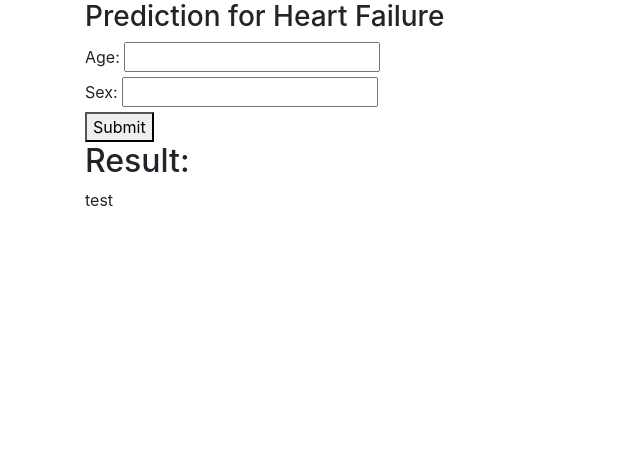
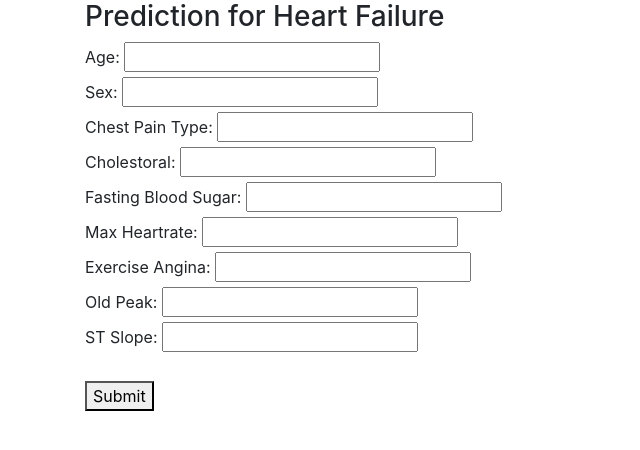
Before and after one commit to Ryclic/HealthcareAI, a Django app: page /prediction/ in a window 1280 px wide. Shown: the part 56-506 px from the top of the page, without its empty margins (0-640 px from the left). Run offline with Django 5.2, Linux system fonts and the light colour scheme; some libraries are stand-ins or nearby versions.

Commit message:
prediction frontend done

```diff
--- a/HealthcareAI/prediction/views.py
+++ b/HealthcareAI/prediction/views.py
@@ -4,11 +4,42 @@
 import numpy as np
 
 def prediction(request):
-    result = None
+    returned_prediction = None
     if request.method == "POST":
-        user_age = int(request.POST.get("age"))
-        print(type(user_age))
-        sample_data = np.array([[24, 1, 0, 198, 0, 140, 0, 0, 2]])
-        returned_prediction = predict(sample_data)
+        age = int(request.POST.get("age"))
+        sex = request.POST.get("sex")
+        chestpaintype = request.POST.get("chestpaintype")
+        cholestoral = int(request.POST.get("cholestoral"))
+        fastingbs = int(request.POST.get("fastingbs"))
+        maxhr = int(request.POST.get("maxhr"))
+        exerciseangina = request.POST.get("exerciseangina")
+        oldpeak = int(request.POST.get("oldpeak"))
+        stslope = request.POST.get("stslope")
 
-    return render(request, "prediction/diagnose.html", {"result": "test"})
+        if sex == "M":
+            sex = 0
+        else:
+            sex = 1
+
+        if chestpaintype == "ASY":
+            chestpaintype = 0
+        elif chestpaintype == "ATA":
+            chestpaintype = 1
+        else:
+            chestpaintype = 2
+
+        if exerciseangina == "N":
+            exerciseangina = 0
+        else:
+            exerciseangina = 1
+
+        if stslope == "down":
+            stslope = 0
+        elif stslope == "flat":
+            stslope = 1
+        else:
+            stslope = 2
+        user_data = np.array([[age, sex, chestpaintype, cholestoral, fastingbs, maxhr, exerciseangina, oldpeak, stslope]])
+        # sample_data = np.array([[24, 1, 0, 198, 0, 140, 0, 0, 2]])
+        returned_prediction = predict(user_data)
+    return render(request, "prediction/diagnose.html", {"result": returned_prediction})
--- a/HealthcareAI/templates/home.html
+++ b/HealthcareAI/templates/home.html
@@ -6,5 +6,5 @@
   {% else %}
   <em style="color:#d4353d">You are not currently logged in.</em>
   {% endif %}
-  <p>This site is currently under construction. Come back later!</p>
+  <p>This site is still actively being developed. Come back later for more features!</p>
 {% endblock %}
--- a/HealthcareAI/templates/prediction/diagnose.html
+++ b/HealthcareAI/templates/prediction/diagnose.html
@@ -7,8 +7,38 @@
     <label for="age">Age:</label>
     <input type="number" id="age" name="age" required>
     <br>
+
     <label for="sex">Sex:</label>
     <input type="text" id="sex" name="sex" required>
+    <br>
+
+    <label for="chestpaintype">Chest Pain Type:</label>
+    <input type="text" id="chestpaintype" name="chestpaintype" required>
+    <br>
+
+    <label for="cholestoral">Cholestoral:</label>
+    <input type="number" id="cholestoral" name="cholestoral" required>
+    <br>
+
+    <label for="fastingbs">Fasting Blood Sugar:</label>
+    <input type="number" id="fastingbs" name="fastingbs" required>
+    <br>
+
+    <label for="maxhr">Max Heartrate:</label>
+    <input type="number" id="maxhr" name="maxhr" required>
+    <br>
+
+    <label for="exerciseangina">Exercise Angina:</label>
+    <input type="text" id="exerciseangina" name="exerciseangina" required>
+    <br>
+
+    <label for="oldpeak">Old Peak:</label>
+    <input type="number" id="oldpeak" name="oldpeak" required>
+    <br>
+
+    <label for="stslope">ST Slope:</label>
+    <input type="text" id="stslope" name="stslope" required>
+    <br>
 
     <br>
     <button type="submit">Submit</button>
```
